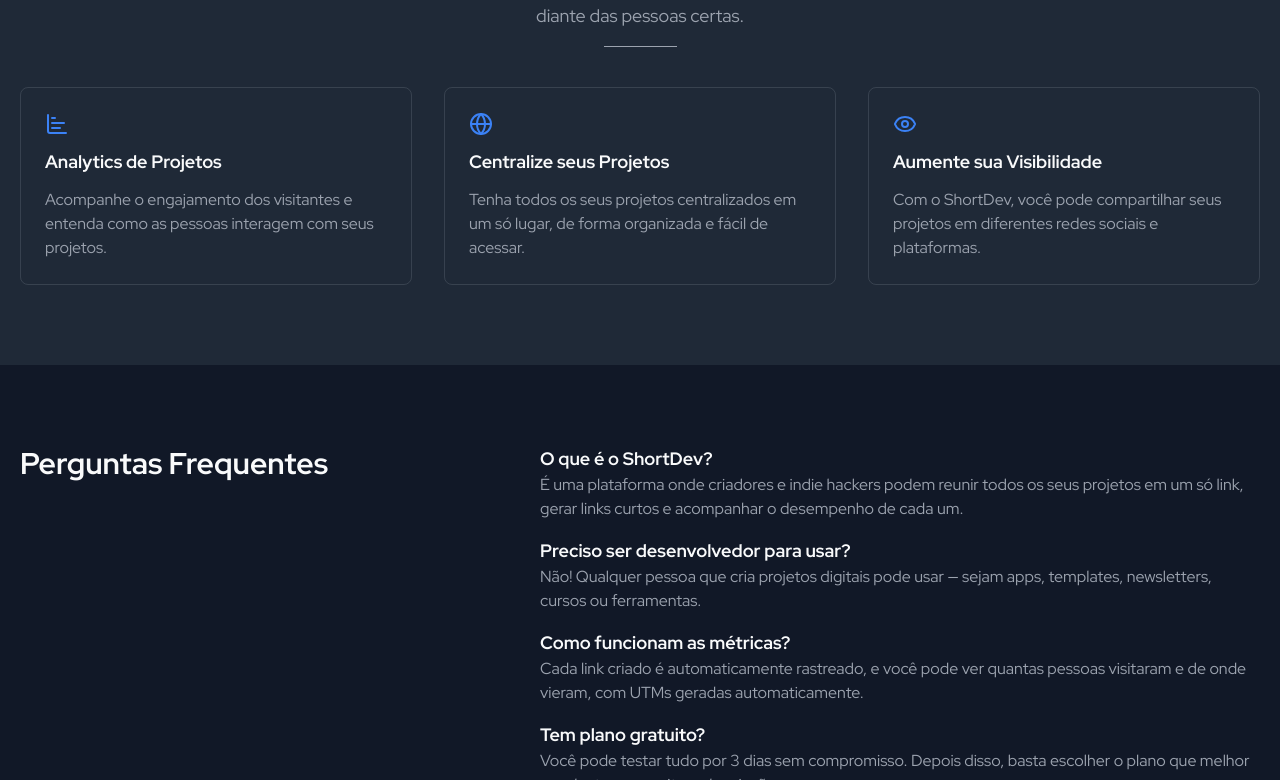
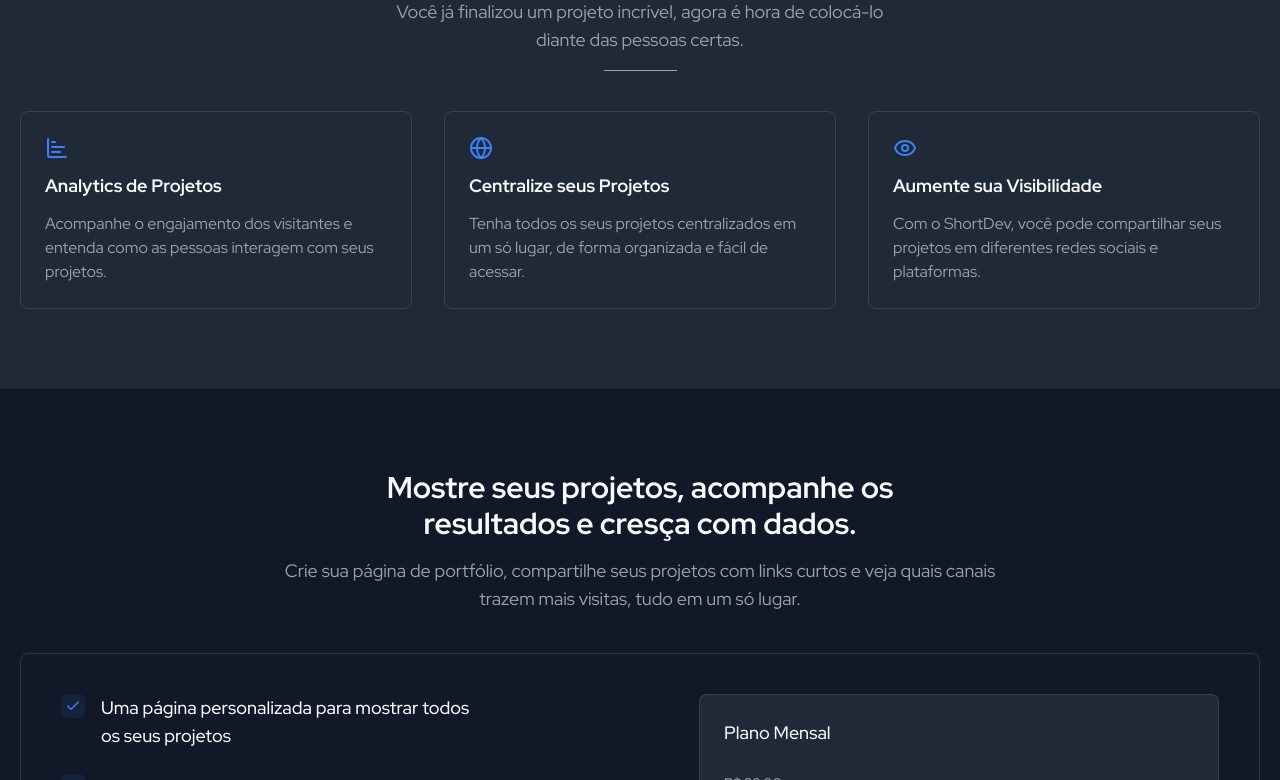
Before and after one commit to RennanD/indiehub, a Next.js app: page / in a window 1280 px wide. Shown: the part 2020-2800 px from the top of the page. Built offline with nearby package versions, Linux system fonts and the light colour scheme.

Commit message:
chore: create pricing section

```diff
--- a/src/app/globals.css
+++ b/src/app/globals.css
@@ -21,7 +21,7 @@
 }
 
 body {
-  @apply bg-foreground text-accent;
+  @apply bg-foreground text-accent scroll-smooth;
 }
 
 button {
--- a/src/components/header.tsx
+++ b/src/components/header.tsx
@@ -14,6 +14,10 @@
   {
     label: "Planos",
     href: "#plans",
+  },
+  {
+    label: "FAQ",
+    href: "#faq",
   },
 ];
 
--- a/src/components/ui/button.tsx
+++ b/src/components/ui/button.tsx
@@ -13,7 +13,7 @@
   return (
     <Comp
       className={cn(
-        "px-4 py-2 h-10 rounded-md bg-primary text-white hover:bg-primary/80 transition-colors",
+        "px-4 py-2 h-10 flex items-center font-medium justify-center gap-2 rounded-md bg-primary text-white hover:bg-primary/80 transition-colors",
         className,
       )}
       {...props}
--- a/src/templates/landing-page/landing-page.tsx
+++ b/src/templates/landing-page/landing-page.tsx
@@ -5,6 +5,7 @@
   CtaSection,
   FaqSection,
   HeroSection,
+  PricingSection,
   ProjectSection,
   WhyToUseSection,
 } from "./sections";
@@ -17,6 +18,7 @@
         <HeroSection />
         <ProjectSection />
         <WhyToUseSection />
+        <PricingSection />
         <FaqSection />
         <CtaSection />
       </main>
--- a/src/templates/landing-page/sections/faq/faq.tsx
+++ b/src/templates/landing-page/sections/faq/faq.tsx
@@ -28,7 +28,7 @@
 
 export function FaqSection() {
   return (
-    <section className="py-20 bg-background-low">
+    <section className="py-20 bg-background-low" id="faq">
       <div className="w-full max-w-7xl mx-auto px-5 flex flex-col gap-10 md:flex-row md:justify-between items-center md:items-start">
         <div className="flex flex-col gap-4 items-center text-center">
           <h2 className="text-2xl font-bold md:text-3xl">
--- a/src/templates/landing-page/sections/hero/hero.tsx
+++ b/src/templates/landing-page/sections/hero/hero.tsx
@@ -1,11 +1,13 @@
+import Image from "next/image";
+import heroImage from "@/assets/images/hero-image.png";
 import { Button } from "@/components/ui/button";
 import { Input } from "@/components/ui/input";
 
 export function HeroSection() {
   return (
     <section className="pb-20 pt-6 bg-foreground md:pt-20">
-      <div className="w-full max-w-7xl mx-auto px-5 flex flex-col gap-10 md:flex-row md:items-center">
-        <div className="flex flex-col gap-8">
+      <div className="w-full max-w-7xl mx-auto px-5 flex flex-col justify-between gap-10 md:flex-row md:items-center">
+        <div className="flex flex-col gap-8 w-full">
           <div className="flex flex-col gap-4">
             <h1 className="text-3xl font-bold md:text-5xl max-w-[634px]">
               Mostre seus projetos para o mundo e descubra quais estão
@@ -29,7 +31,9 @@
           </div>
         </div>
 
-        <div className="w-full max-w-[584px] h-[584px] bg-accent rounded-lg"></div>
+        <div className="flex justify-center items-center w-full">
+          <Image src={heroImage} alt="Hero image" width={320} />
+        </div>
       </div>
     </section>
   );
--- a/src/templates/landing-page/sections/index.ts
+++ b/src/templates/landing-page/sections/index.ts
@@ -1,5 +1,6 @@
 export * from "./cta";
 export * from "./faq";
 export * from "./hero";
+export * from "./pricing";
 export * from "./project";
 export * from "./why-to-use";
--- /dev/null
+++ b/src/templates/landing-page/sections/pricing/index.ts
@@ -0,0 +1 @@
+export * from "./pricing";
--- /dev/null
+++ b/src/templates/landing-page/sections/pricing/pricing.tsx
@@ -0,0 +1,140 @@
+import { ArrowRight, Check } from "lucide-react";
+import { Button } from "@/components/ui/button";
+import { cn } from "@/lib/utils";
+
+const FEATURES = [
+  "Uma página personalizada para mostrar todos os seus projetos",
+  "Links curtos e rastreáveis para cada projeto",
+  "Analytics em tempo real com número de visitas e canais de origem",
+  "Geração automática de UTMs para divulgar com eficiência",
+];
+
+const PLANS = [
+  {
+    name: "Plano Mensal",
+    price: 19.9,
+    fullPrice: 29.9,
+    highlight: false,
+    features: [
+      "Todas as funcionalidades incluídas",
+      "Cancelamento a qualquer momento",
+      "Reembolso garantido em até 7 dias após a primeira assinatura",
+    ],
+  },
+  {
+    name: "Plano Anual",
+    price: 190.0,
+    fullPrice: 290.0,
+    highlight: true,
+    features: [
+      "Tudo do plano mensal",
+      "20% de desconto",
+      "Acesso garantido por 12 meses",
+    ],
+  },
+];
+
+function formatPrice(price: number) {
+  return new Intl.NumberFormat("pt-BR", {
+    style: "currency",
+    currency: "BRL",
+  }).format(price);
+}
+
+export function PricingSection() {
+  return (
+    <section className="pt-20 pb-20 bg-background-low" id="plans">
+      <div className="w-full max-w-7xl mx-auto px-5 flex flex-col gap-10">
+        <div className="flex flex-col gap-4 items-center text-center">
+          <h2 className="text-2xl font-bold md:text-3xl max-w-[650px]">
+            Mostre seus projetos, acompanhe os resultados e cresça com dados.
+          </h2>
+          <p className="text-text-muted text-lg max-w-[750px]">
+            Crie sua página de portfólio, compartilhe seus projetos com links
+            curtos e veja quais canais trazem mais visitas, tudo em um só lugar.
+          </p>
+        </div>
+
+        <div className="flex flex-col rounded-lg border border-text-muted/20 md:p-10 p-4 gap-10 md:items-start md:flex-row md:justify-between md:gap-10">
+          <ul className="flex flex-col gap-6 max-w-[420px]">
+            {FEATURES.map((feature) => (
+              <li key={feature} className="flex place-items-baseline gap-4">
+                <div className="size-6 shrink-0 rounded-md bg-primary/10 flex items-center justify-center">
+                  <Check className="size-4 text-primary" />
+                </div>
+                <p className="text-lg font-medium text-accent">{feature}</p>
+              </li>
+            ))}
+          </ul>
+
+          <ul className="flex flex-col gap-8 w-full max-w-[520px]">
+            {PLANS.map((plan) => {
+              const formattedPrice = formatPrice(plan.price);
+              const formattedFullPrice = formatPrice(plan.fullPrice);
+
+              return (
+                <li
+                  key={plan.name}
+                  className={cn(
+                    "p-6 relative space-y-6 bg-foreground rounded-lg border border-text-muted/20",
+                    {
+                      "border-primary": plan.highlight,
+                    },
+                  )}
+                >
+                  {plan.highlight && (
+                    <div className="absolute -top-4 right-1/2 translate-x-1/2 bg-primary text-accent px-4 py-1 rounded-full">
+                      <span className="text-accent font-medium">
+                        Mais Popular
+                      </span>
+                    </div>
+                  )}
+                  <h3 className="text-lg font-medium">{plan.name}</h3>
+                  <div>
+                    <span className="text-text-muted line-through text-sm font-medium">
+                      {formattedFullPrice}
+                    </span>
+                    <p className="text-4xl font-bold text-accent">
+                      {formattedPrice}
+                      <span className="text-base">
+                        /{plan.name === "Plano Mensal" ? "mês" : "ano"}
+                      </span>
+                    </p>
+                  </div>
+
+                  <div className="h-px w-full bg-text-muted/20"></div>
+
+                  <ul className="flex flex-col gap-4">
+                    {plan.features.map((feature) => (
+                      <li
+                        key={feature}
+                        className="flex place-items-baseline gap-4"
+                      >
+                        <div className="size-6 shrink-0 rounded-md bg-primary/10 flex items-center justify-center">
+                          <Check className="size-4 text-primary" />
+                        </div>
+                        <p className="text-lg font-medium text-accent">
+                          {feature}
+                        </p>
+                      </li>
+                    ))}
+                  </ul>
+
+                  <Button
+                    className={cn("w-full", {
+                      "bg-secondary hover:bg-primary transition-colors":
+                        !plan.highlight,
+                    })}
+                  >
+                    Assinar {plan.name}
+                    <ArrowRight className="size-4" />
+                  </Button>
+                </li>
+              );
+            })}
+          </ul>
+        </div>
+      </div>
+    </section>
+  );
+}
--- a/src/templates/landing-page/sections/project/project.tsx
+++ b/src/templates/landing-page/sections/project/project.tsx
@@ -3,7 +3,7 @@
 
 export function ProjectSection() {
   return (
-    <section className="py-20 bg-background-low">
+    <section className="py-20 bg-background-low" id="demo">
       <div className="w-full max-w-7xl mx-auto px-5 flex items-center flex-col gap-10">
         <div className="space-y-4 text-center">
           <h2 className="text-2xl font-bold md:text-3xl">
--- a/src/templates/landing-page/sections/why-to-use/why-to-use.tsx
+++ b/src/templates/landing-page/sections/why-to-use/why-to-use.tsx
@@ -23,7 +23,7 @@
 
 export function WhyToUseSection() {
   return (
-    <section className="py-20">
+    <section className="py-20" id="features">
       <div className="w-full max-w-7xl mx-auto px-5 flex flex-col gap-10">
         <div className="flex flex-col gap-4 items-center text-center">
           <h2 className="text-2xl font-bold md:text-3xl">
```
Also changed, not shown: src/assets/images/hero-image.png (added).
